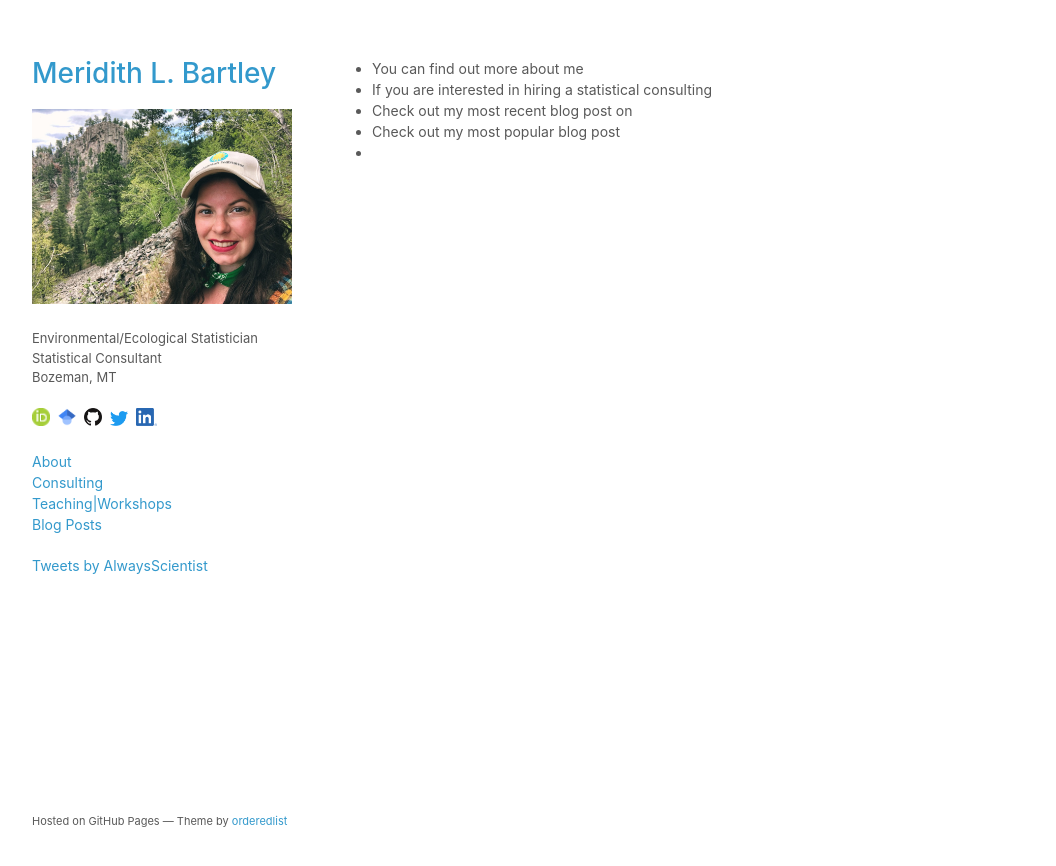
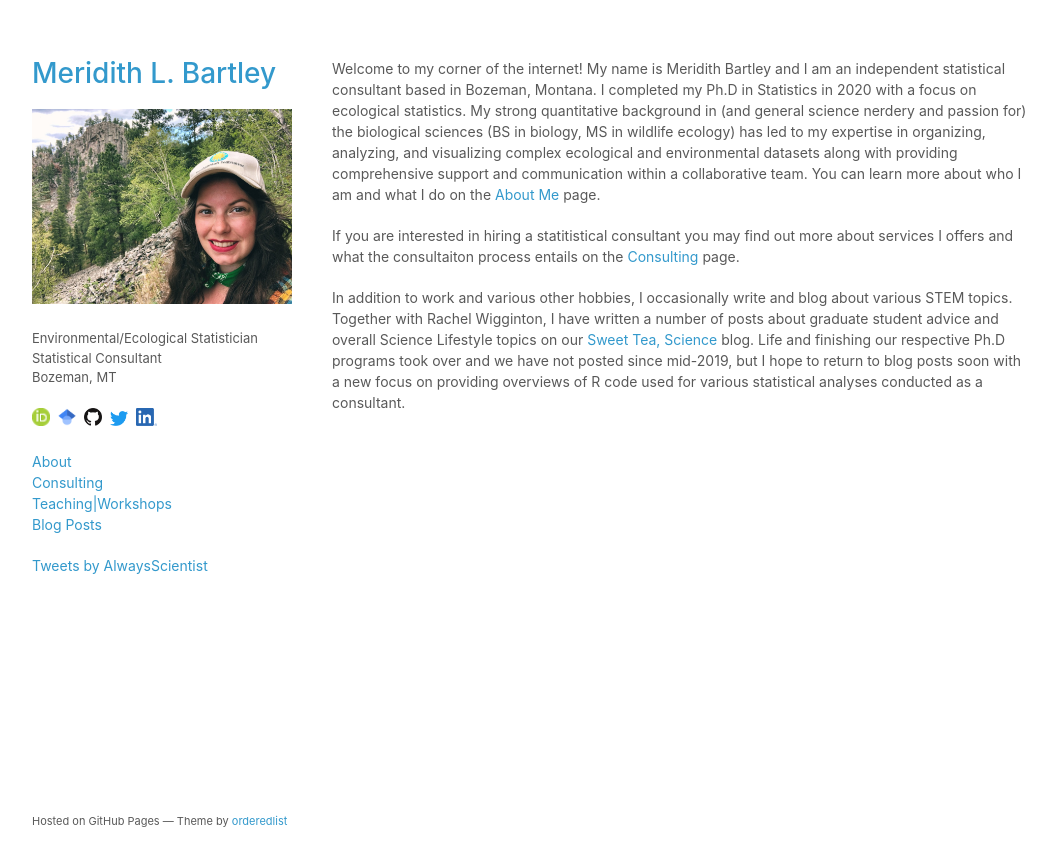
Before and after one commit to MLBartley/mlbartley.github.io, a Jekyll site: the page built from index.md, in a window 1280 px wide. Shown: the top 866 px of the page, without its empty margins (108-1164 px from the left). Built offline with Jekyll 4.4.1, drawn with Linux system fonts in a browser that asks for light colours; our own code applies the rules of GitHub Pages for plain Markdown files; comment, search, counter and statistics services are not loaded.

Commit message:
Update index.md

```diff
--- a/index.md
+++ b/index.md
@@ -1,7 +1,5 @@
+Welcome to my corner of the internet! My name is Meridith Bartley and I am an independent statistical consultant based in Bozeman, Montana. I completed my Ph.D in Statistics in 2020 with a focus on ecological statistics. My strong quantitative background in (and general science nerdery and passion for) the biological sciences (BS in biology, MS in wildlife ecology) has led to my expertise in organizing, analyzing, and visualizing complex ecological and environmental datasets along with providing comprehensive support and communication within a collaborative team. You can learn more about who I am and what I do on the [About Me](mlbartley.github.io/about) page.
 
+If you are interested in hiring a statitistical consultant you may find out more about services I offers and what the consultaiton process entails on the [Consulting](mlbartley.github.io/consulting) page.
 
-* You can find out more about me
-* If you are interested in hiring a statistical consulting
-* Check out my most recent blog post on <topic>
-* Check out my most popular blog post
-*
+In addition to work and various other hobbies, I occasionally write and blog about various STEM topics. Together with Rachel Wigginton, I have written a number of posts about graduate student advice and overall Science Lifestyle topics on our [Sweet Tea, Science](www.sweetteascience.com) blog. Life and finishing our respective Ph.D programs took over and we have not posted since mid-2019, but I hope to return to blog posts soon with a new focus on providing overviews of R code used for various statistical analyses conducted as a consultant.
```
